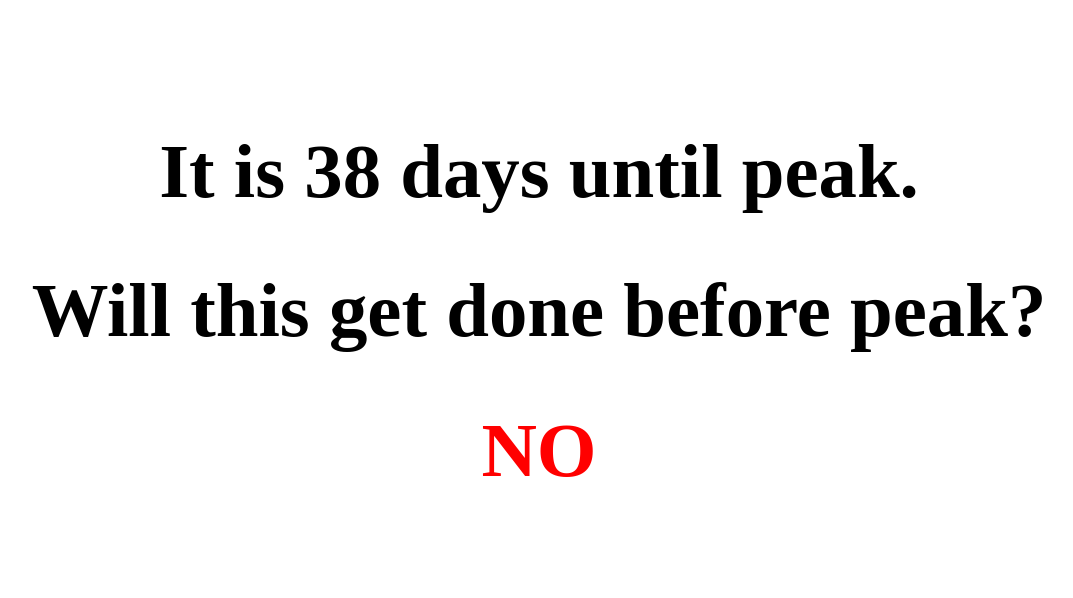
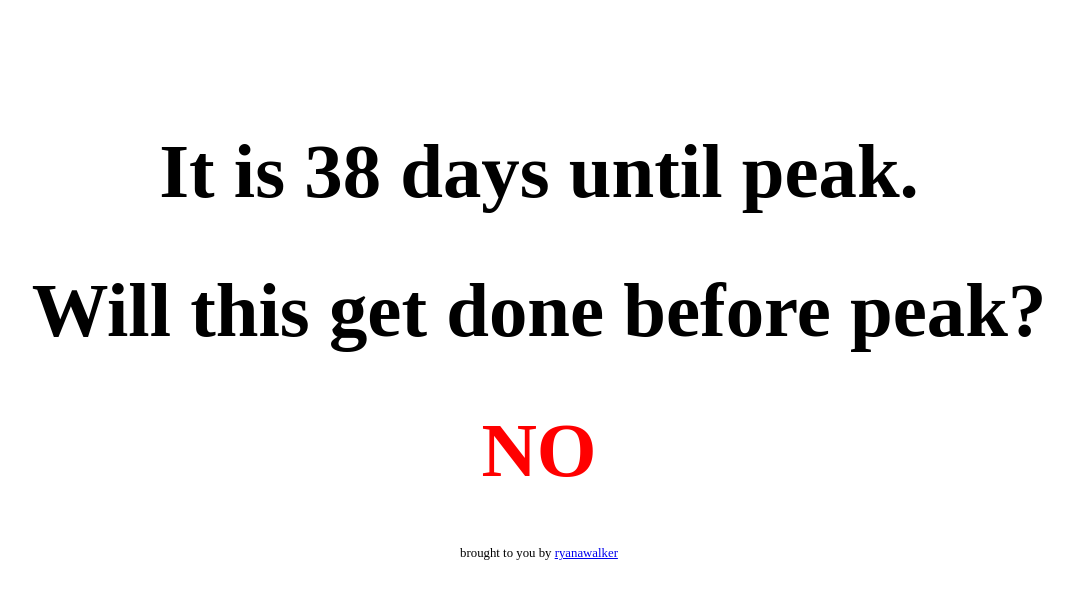
Before and after one commit to ryanawalker/peakCountdown, a plain HTML site: page index.html in a window 1280 px wide. Shown: the whole page, without its empty margins (101-1174 px from the left). Drawn offline with Linux system fonts and the light colour scheme.

Commit message:
Adds footer with personal link.

```diff
--- a/index.html
+++ b/index.html
@@ -9,6 +9,10 @@
                 margin: 10%;
                 text-align: center;
                 font-size: 3vw;
+            }
+
+            footer {
+                font-size: 1vw;
             }
 
             .blink_text {
@@ -48,6 +52,8 @@
 
         <h1 class="blink_text">NO</h1>
 
+        <footer>brought to you by <a href="http://ryanawalker.com">ryanawalker</a></footer>
+
         <script>
             function countdown(deadline) {
                 const today = Date.now();
```
